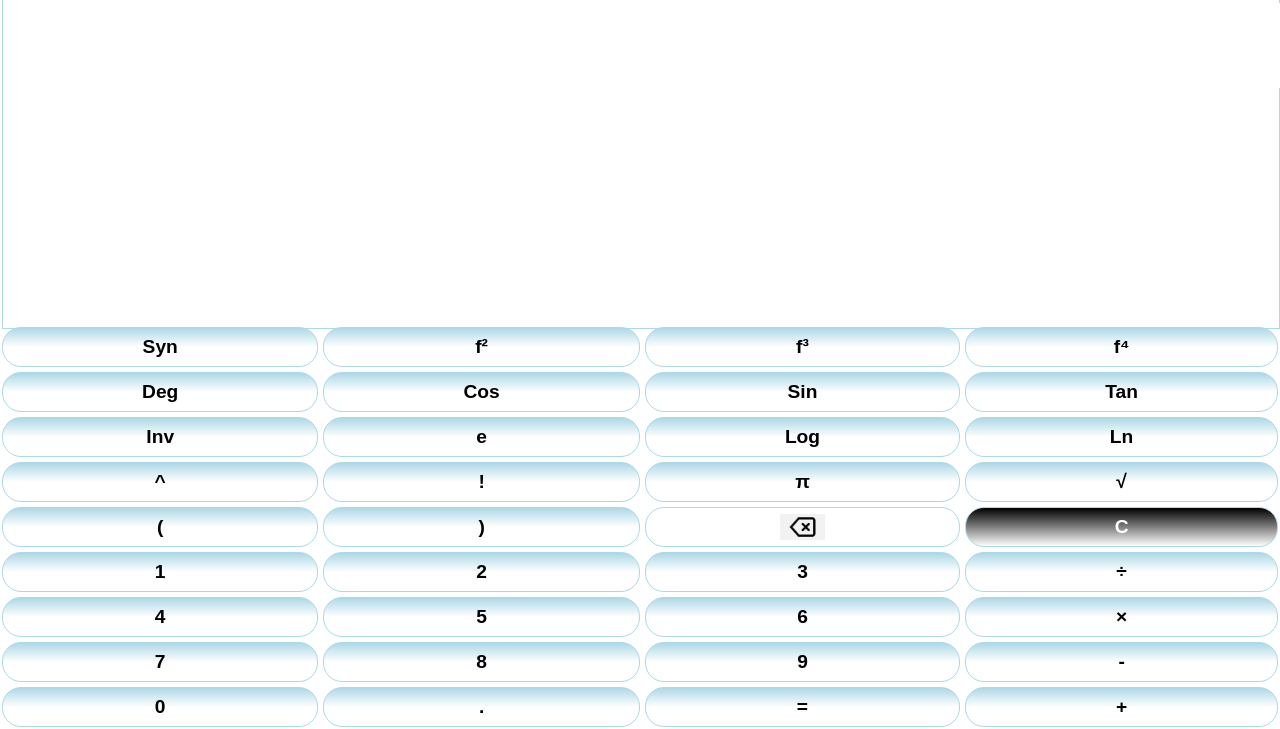
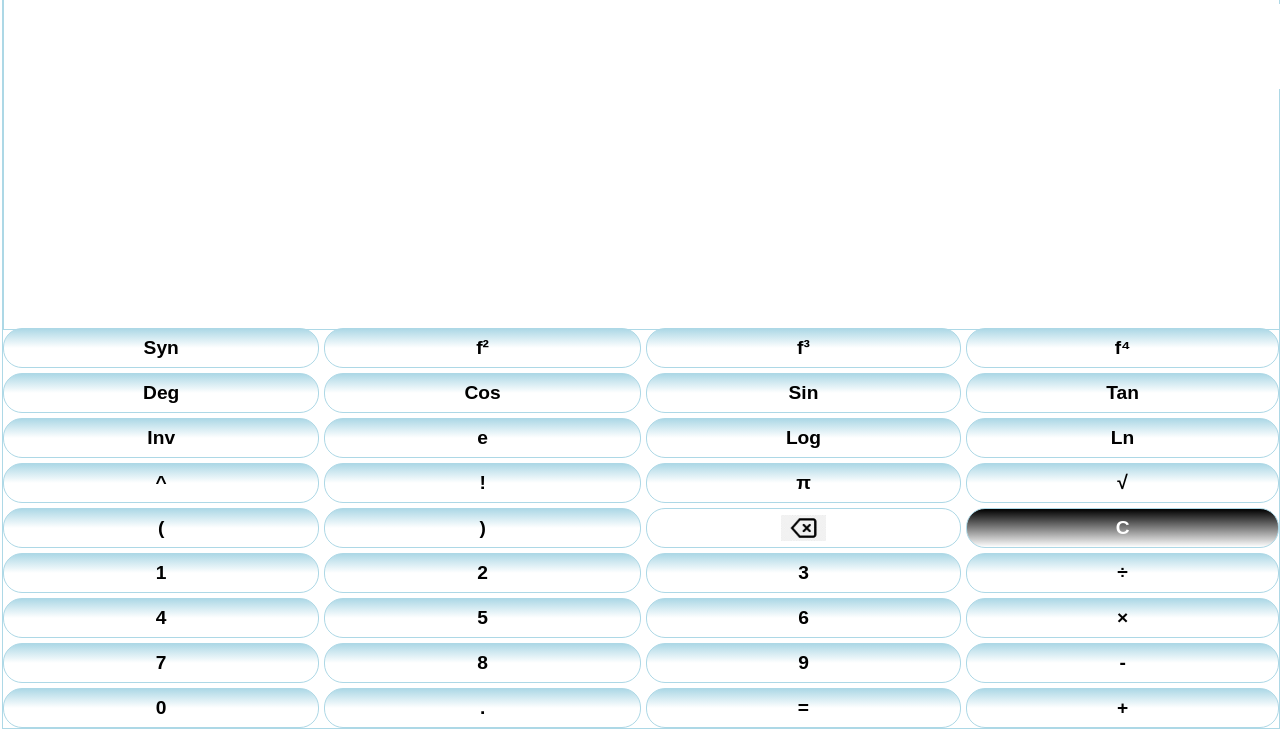
Before and after one commit to Germz9/Calculator_App, a plain HTML site: page index.html in a window 1280 px wide. Shown: the part 73-802 px from the top of the page. Drawn offline with Linux system fonts and the light colour scheme.

Commit message:
Add files via upload

```diff
--- a/main.css
+++ b/main.css
@@ -69,7 +69,7 @@ nav{
     width:100%;
     height:var(--innerHeight);
     background: var(--mainBoxBack);
-
+    border: solid var(--bordCol) 1px;
 
 
 
```
